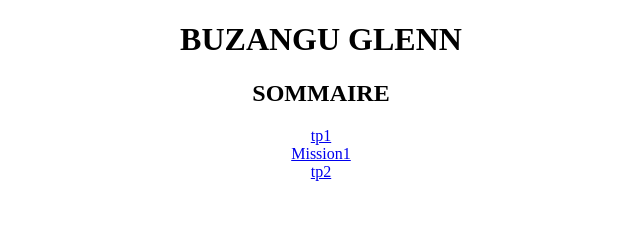
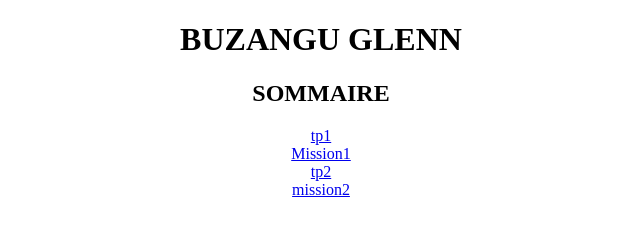
Before and after one commit to Demengo95/BTS-SIO1.2, a plain HTML site: page index.html in a window 1280 px wide. Shown: the full height of the page, 319-959 px from the left. Drawn offline with Linux system fonts and the light colour scheme.

Commit message:
Add files via upload

```diff
--- a/index.html
+++ b/index.html
@@ -15,6 +15,7 @@
 
     <a href="tp1/index1.html"> tp1</a><br>
     <a href="mission1/Mission1.html"> Mission1</a><br>
-    <a href="tp2/index.html">tp2</a>
+    <a href="tp2/index.html">tp2</a><br>
+    <a href="mission2/index.html">mission2</a>
 </body></center>
 </html>
```
